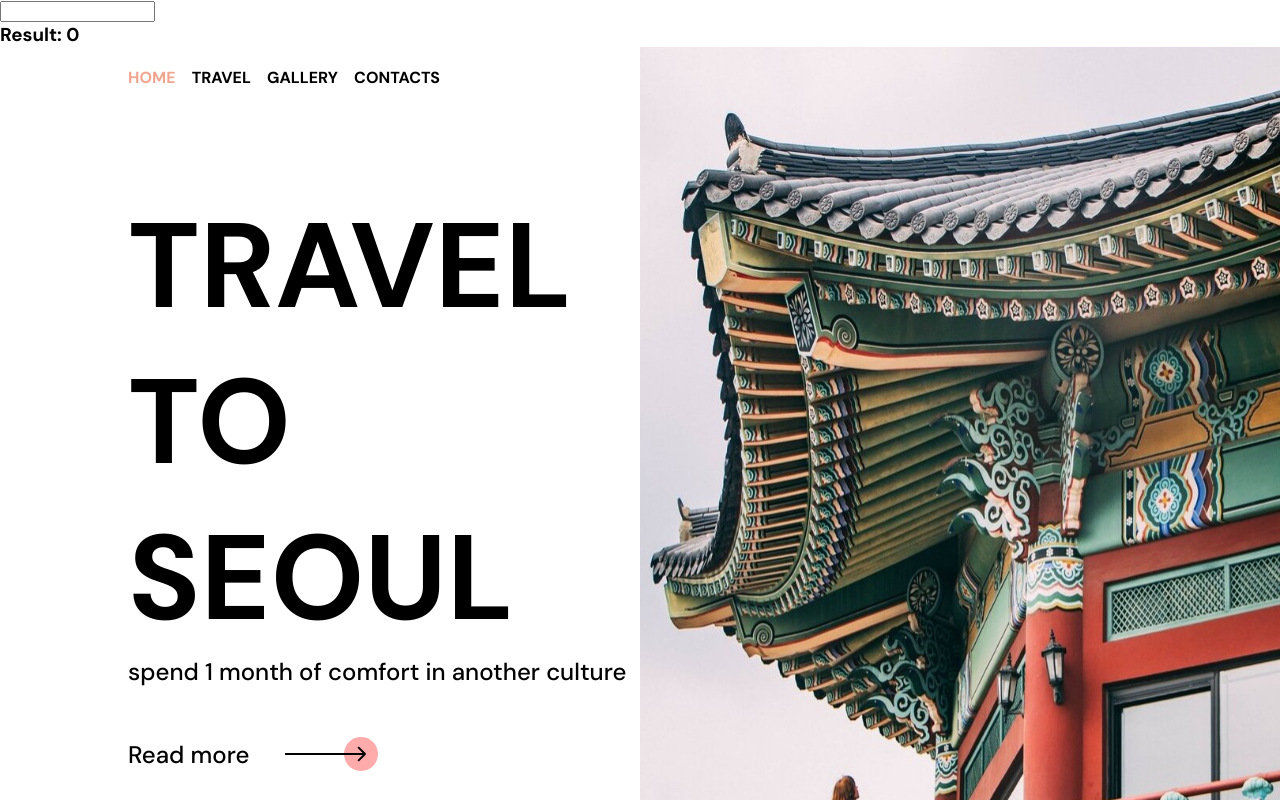
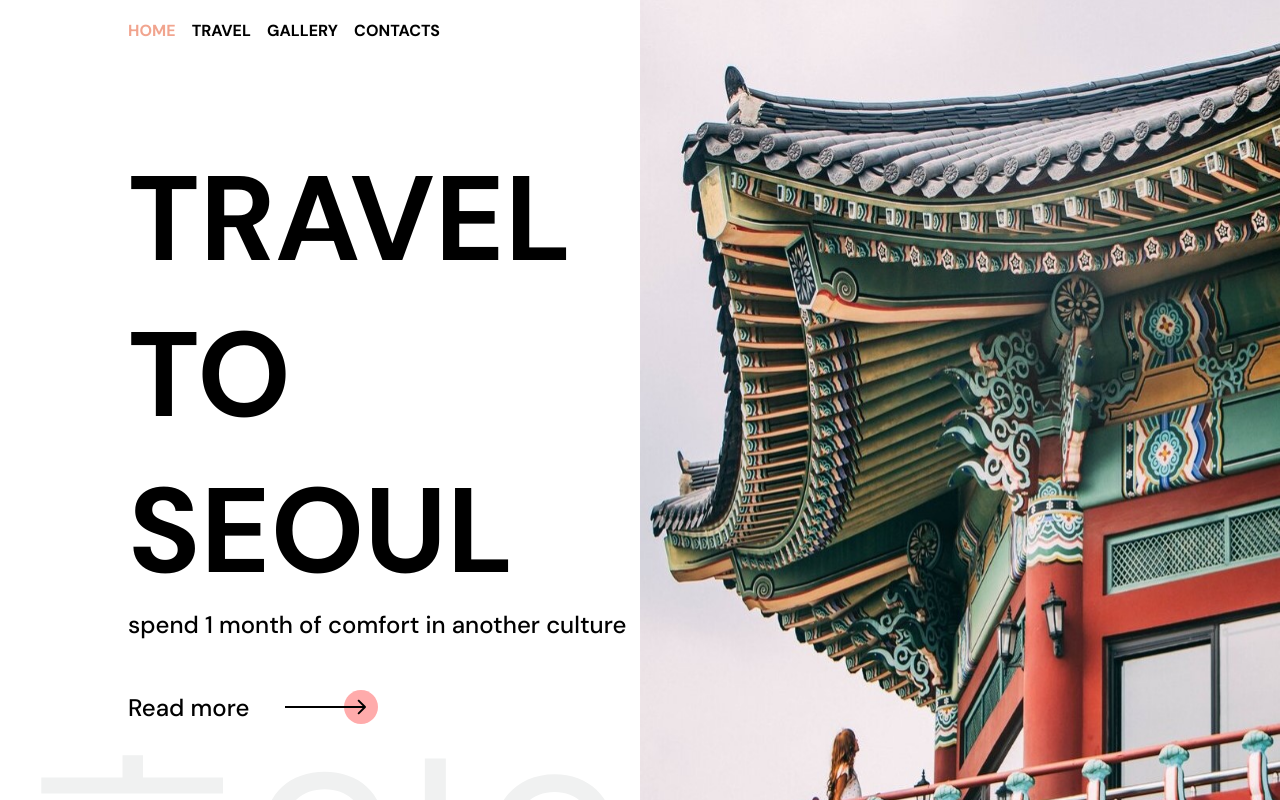
Before and after one commit to q4141/seoul_landing, a React (Vite) app: page / in a window 1280 px wide. Shown: the top 800 px of the page. Built offline with nearby package versions, Linux system fonts and the light colour scheme.

Commit message:
delete calculation

```diff
--- a/src/main.jsx
+++ b/src/main.jsx
@@ -6,12 +6,11 @@ import FirstScreen from "./assets/components/FirstScreen/FirstScreen";
 import TravelScreen from "./assets/components/TravelScreen/TravelScreen";
 import GalleryScreen from "./assets/components/GalleryScreen/GalleryScreen";
 import ContactsScreen from "./assets/components/ContactsScreen/ContactsScreen";
-import Calculator from "./assets/components/calculator/Calculator";
+
 
 const root = ReactDOM.createRoot(document.getElementById("root"));
 root.render(
   <React.StrictMode>
-    <Calculator/>
     <FirstScreen />
     <HistoryScreen />
     <TravelScreen />
```
